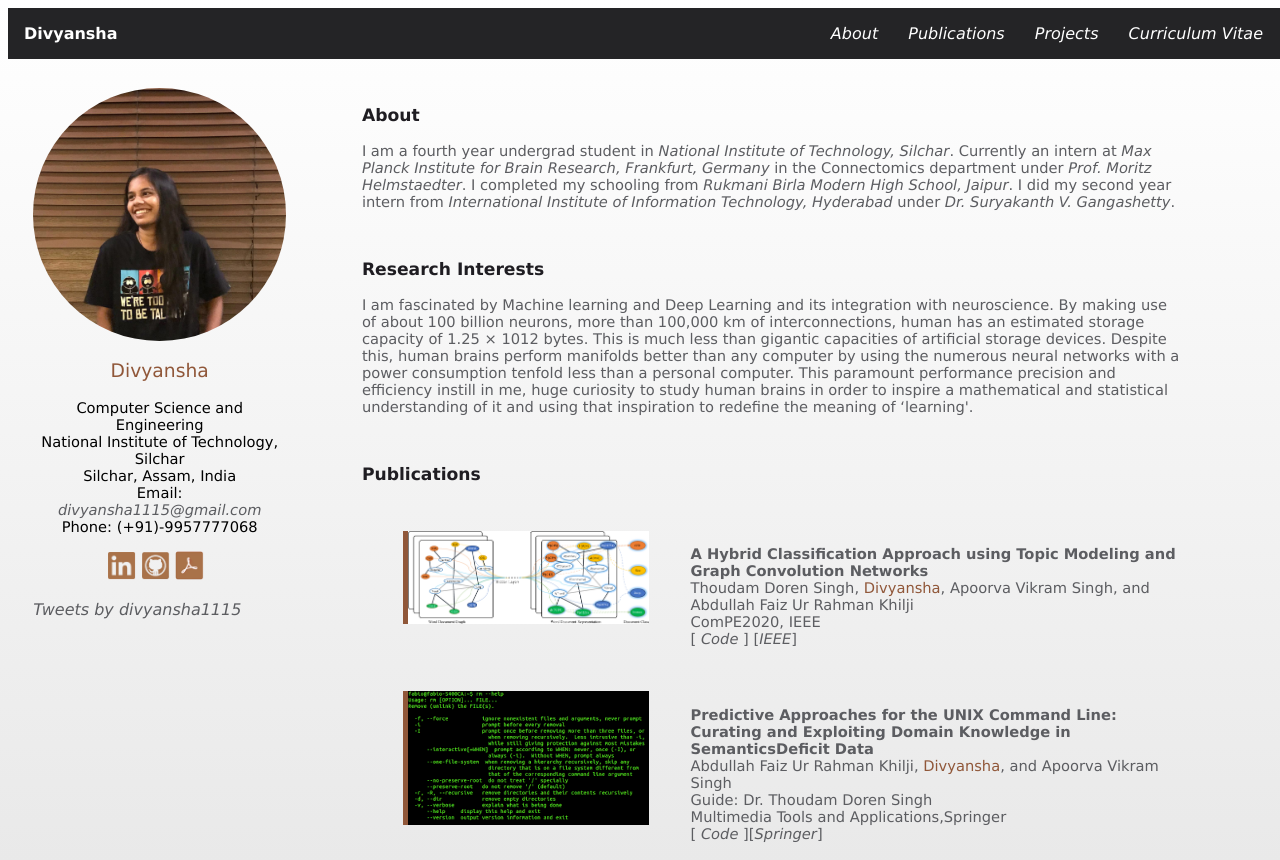
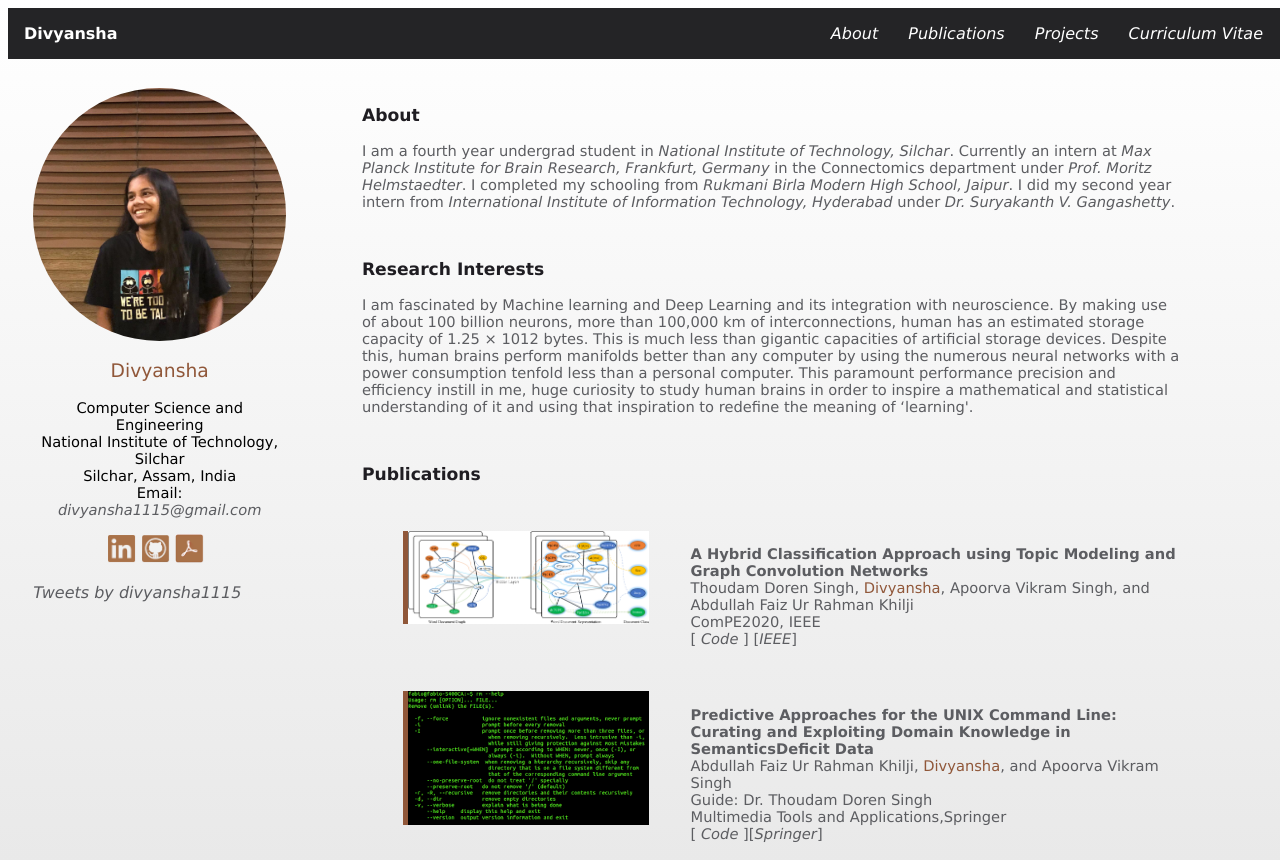
Before and after one commit to divyansha1115/divyansha1115.github.io, a plain HTML site: page index.html in a window 1280 px wide. Shown: the top 860 px of the page. Drawn offline with Linux system fonts and the light colour scheme.

Commit message:
Update index.html

```diff
--- a/index.html
+++ b/index.html
@@ -39,7 +39,6 @@
 				National Institute of Technology, Silchar <br>
 				Silchar, Assam, India <br>
 				Email: <a href="mailto:divyansha1115@gmail.com">divyansha1115@gmail.com </a><br>
-			    Phone: (+91)-9957777068</a></p>
 			<ul>
 					<li><a href="https://www.linkedin.com/in/divyansha-ms/"><img src="./divyansha_files/icon_linkedin2.png" alt="LinkedIn icon. "></a></li>
 					<li><a href="https://github.com/divyansha1115"><img src="./divyansha_files/icon_github2.png" alt="GitHub icon. "></a></li>
```
